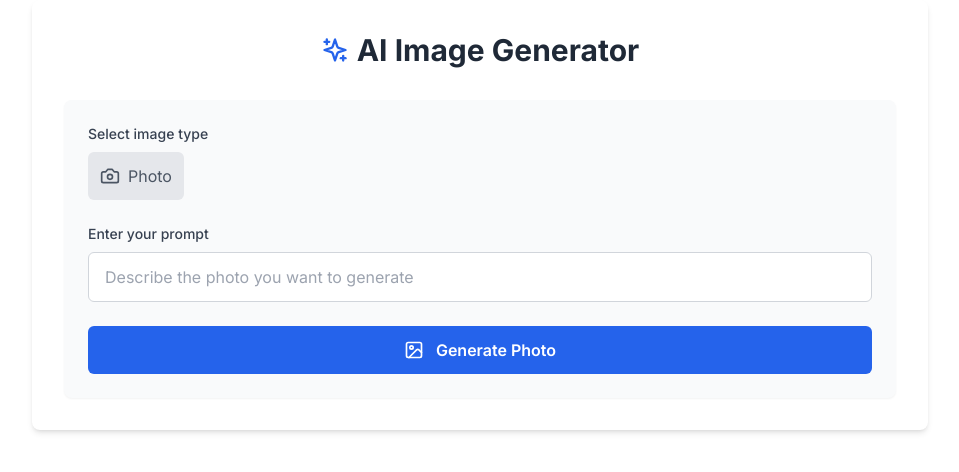
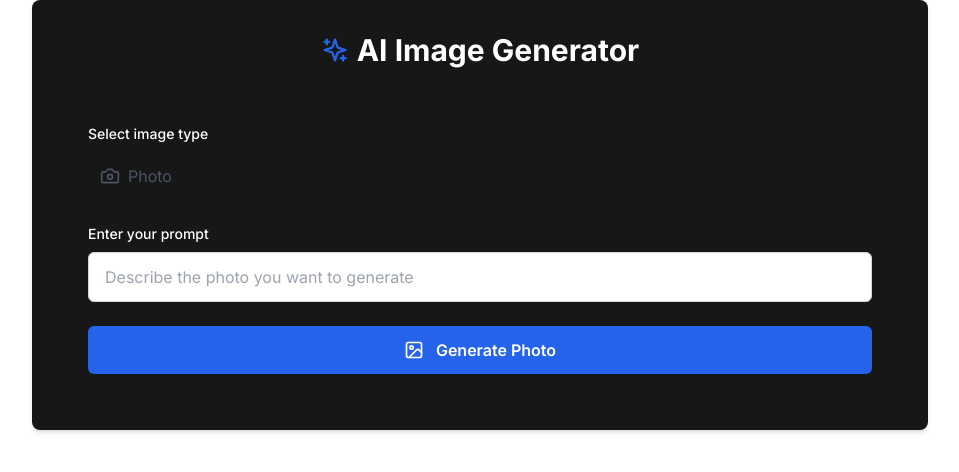
Before and after one commit to Kemzy9/weblikepro, a Next.js app: page /weblike/weblike/client in a window 1280 px wide. Shown: the top 472 px of the page, without its empty margins (160-1119 px from the left). Built offline with nearby package versions, Linux system fonts and the light colour scheme.

Commit message:
Update page.tsx

```diff
--- a/src/app/weblike/weblike/client/page.tsx
+++ b/src/app/weblike/weblike/client/page.tsx
@@ -57,14 +57,14 @@ const Gallery: React.FC = () => {
   };
 
   return (
-    <div className="max-w-4xl mx-auto bg-white p-8 rounded-lg shadow-md">
-      <h2 className="text-3xl font-bold mb-8 text-gray-800 text-center flex items-center justify-center">
+    <div className="max-w-4xl mx-auto bg-neutral-900 p-8 rounded-lg shadow-md">
+      <h2 className="text-3xl font-bold mb-8 text-white text-center flex items-center justify-center">
         <Sparkles className="text-blue-600 mr-2" size={28} />
         AI Image Generator
       </h2>
-      <div className="bg-gray-50 p-6 rounded-lg shadow-sm space-y-6">
+      <div className="bg-neutral-900 p-6 rounded-lg shadow-sm space-y-6">
         <div>
-          <label className="block text-sm font-medium text-gray-700 mb-2">
+          <label className="block text-sm font-medium text-white mb-2">
             Select image type
           </label>
           <div className="flex flex-wrap gap-4">
@@ -79,8 +79,8 @@ const Gallery: React.FC = () => {
                 />
                 <div className={`flex items-center justify-center p-3 rounded-md transition-colors ${
                   imageType === option.value
-                    ? 'bg-blue-100 text-blue-600'
-                    : 'bg-gray-200 text-gray-600 hover:bg-gray-300'
+                    ? 'bg-neutral-900 text-blue-600'
+                    : 'bg-neutral-900 text-gray-600 hover:bg-gray-300'
                 }`}>
                   <option.icon size={20} className="mr-2" />
                   {option.label}
@@ -90,7 +90,7 @@ const Gallery: React.FC = () => {
           </div>
         </div>
         <div>
-          <label className="block text-sm font-medium text-gray-700 mb-2" htmlFor="prompt">
+          <label className="block text-sm font-medium text-white mb-2" htmlFor="prompt">
             Enter your prompt
           </label>
           <input
@@ -123,7 +123,7 @@ const Gallery: React.FC = () => {
       </div>
       {generatedImageId && (
         <div className="mt-10 bg-gray-50 p-6 rounded-lg shadow-sm">
-          <h3 className="text-2xl font-semibold mb-6 text-gray-800 text-center">Generated {imageType.charAt(0).toUpperCase() + imageType.slice(1)}</h3>
+          <h3 className="text-2xl font-semibold mb-6 text-white text-center">Generated {imageType.charAt(0).toUpperCase() + imageType.slice(1)}</h3>
           <div className="relative aspect-square overflow-hidden rounded-md shadow-md">
             <Image
               src={`/api/users/generate/flux?id=${generatedImageId}`}
```
